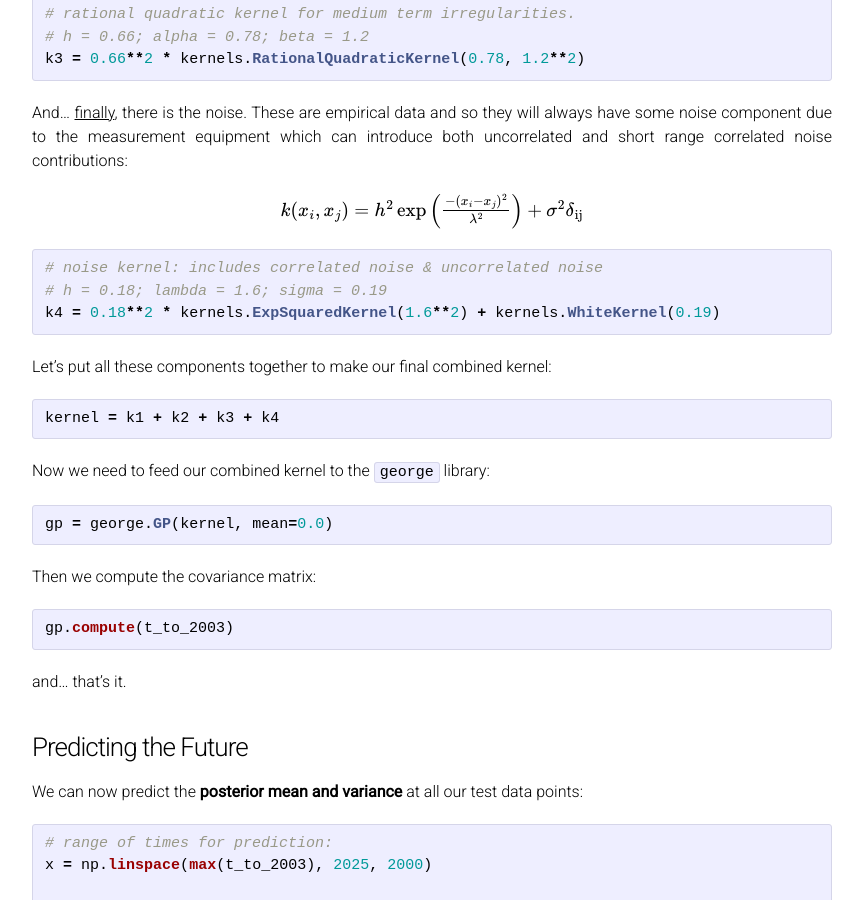
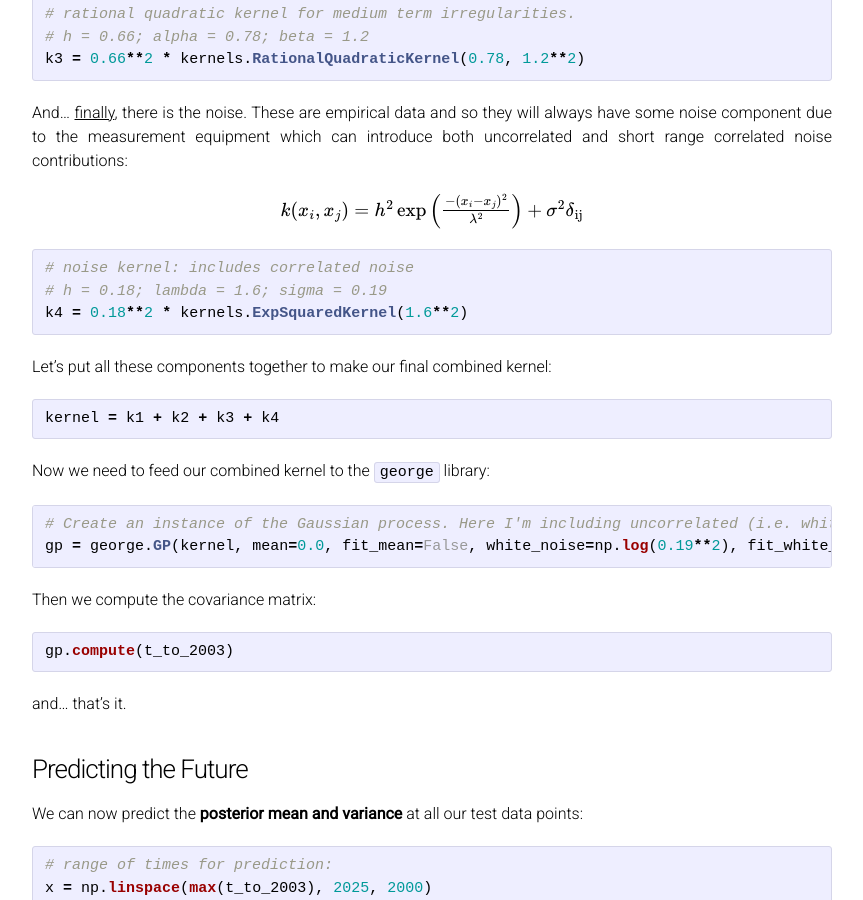
Before and after one commit to as595/csc-2019, a Jekyll site: the page built from gpm.md, in a window 1280 px wide and 900 px high, scrolled down 12753 px. Shown: the whole window, without its empty margins (208-1071 px from the left). Built offline with Jekyll 4.4.1, drawn with Linux system fonts in a browser that asks for light colours; formulas are drawn with MathJax 3.

Commit message:
Update gpm.md

````diff
--- a/gpm.md
+++ b/gpm.md
@@ -468,9 +468,9 @@ k(x_i,x_j) = h^2 \exp{ \left( \frac{-(x_i - x_j)^2}{\lambda^2} \right)} + \sigma
 $</p>
 
 ```python
-# noise kernel: includes correlated noise & uncorrelated noise
+# noise kernel: includes correlated noise
 # h = 0.18; lambda = 1.6; sigma = 0.19
-k4 = 0.18**2 * kernels.ExpSquaredKernel(1.6**2) + kernels.WhiteKernel(0.19)
+k4 = 0.18**2 * kernels.ExpSquaredKernel(1.6**2)
 ```
 
 Let’s put all these components together to make our final combined kernel:
@@ -482,7 +482,8 @@ kernel = k1 + k2 + k3 + k4
 Now we need to feed our combined kernel to the <code>george</code> library:
 
 ```python
-gp = george.GP(kernel, mean=0.0)
+# Create an instance of the Gaussian process. Here I'm including uncorrelated (i.e. white) noise. I've given it an initial standard deviation of 0.19 ppm, but by setting fit_white_noise=True I'm making it an optimizable hyper-parameter.
+gp = george.GP(kernel, mean=0.0, fit_mean=False, white_noise=np.log(0.19**2), fit_white_noise=True)
 ```
 
 Then we compute the covariance matrix:
````
